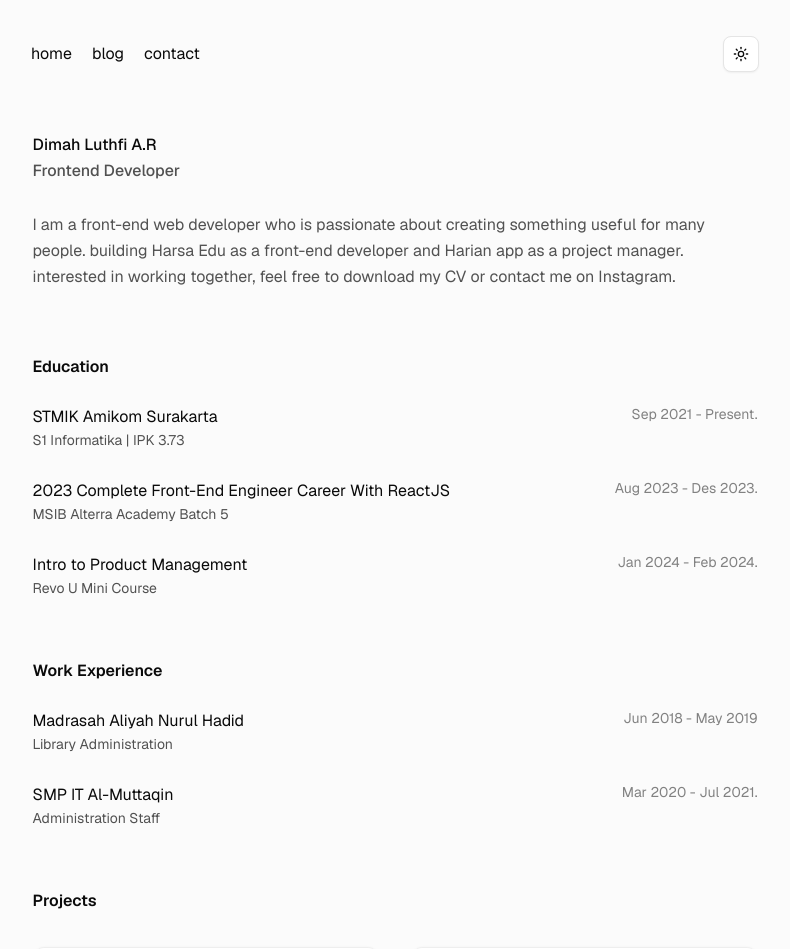
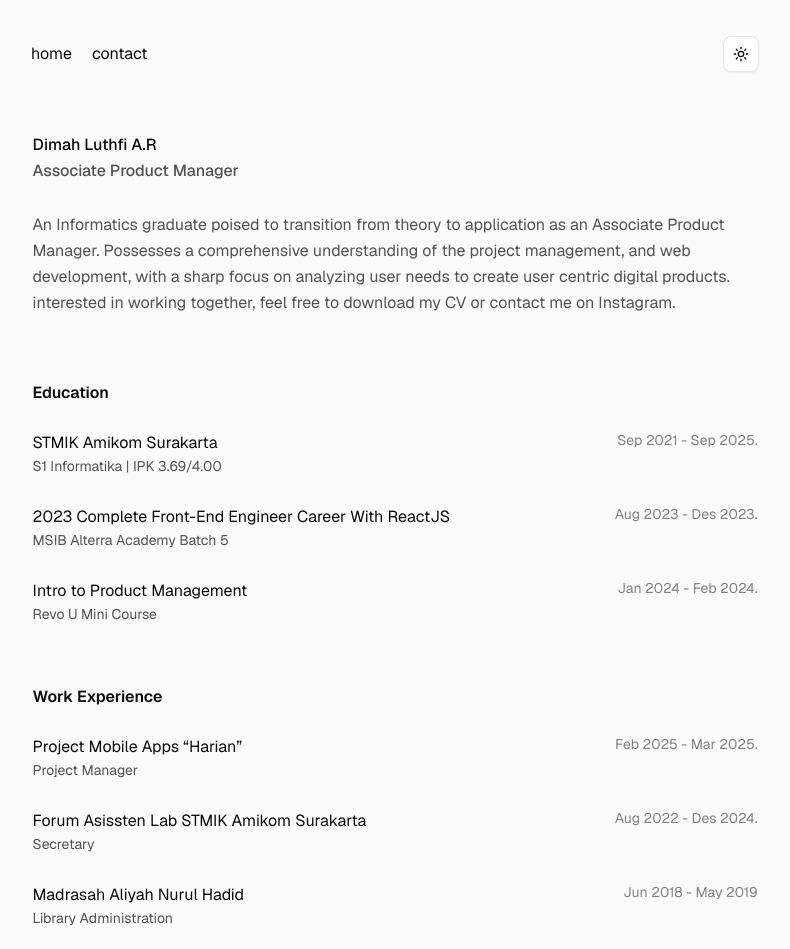
Before and after one commit to dimdimah/dimah-com, a Next.js app: page / in a window 1280 px wide. Shown: the top 949 px of the page, without its empty margins (245-1035 px from the left). Built offline with nearby package versions, Linux system fonts and the light colour scheme.

Commit message:
fix: ganti riwayat pendidikan

```diff
--- /dev/null
+++ b/src/app/experiences/[id]/page.jsx
@@ -0,0 +1,15 @@
+import React from "react";
+
+const page = async ({ params }) => {
+  const { id } = params;
+
+  return (
+    <>
+      <main className="container max-w-[725px] leading-relaxed antialiased h-screen">
+        <h1>last chapter {id} </h1>
+      </main>
+    </>
+  );
+};
+
+export default page;
--- a/src/app/layout.jsx
+++ b/src/app/layout.jsx
@@ -16,8 +16,8 @@ const geistMono = Geist_Mono({
 });
 
 export const metadata = {
-  title: "Dimah Luthfi - Frontend Web Developer",
-  description: "web portofolio dimah luthfi",
+  title: "Dimah Luthfi - Associate Product Manager",
+  description: "dimah luthfi website portfolio",
   icons: {
     icon: "/icon-dimah.png",
   },
@@ -28,7 +28,7 @@ export default function RootLayout({ children }) {
     <>
       <html lang="en" className={geistSans.className} suppressHydrationWarning>
         <head />
-        <body>
+        <body suppressHydrationWarning>
           <ThemeProvider
             attribute="class"
             defaultTheme="system"
@@ -41,9 +41,6 @@ export default function RootLayout({ children }) {
                   <div className="flex gap-5 items-center text-base">
                     <Link href={"/"} className="hover:text-lime-700">
                       home
-                    </Link>
-                    <Link href={"/blog"} className="hover:text-lime-700">
-                      blog
                     </Link>
                     <Link href={"/contact"} className="hover:text-lime-700">
                       contact
--- a/src/data/home.js
+++ b/src/data/home.js
@@ -1,18 +1,18 @@
 export const profileData = {
   name: "Dimah Luthfi A.R",
-  position: "Frontend Developer",
-  description: `I am a front-end web developer who is passionate about creating something useful for many people. building Harsa Edu as a front-end developer and Harian app as a project manager. interested in working together, feel free to download my CV  or contact me on Instagram.`,
+  position: "Associate Product Manager",
+  description: `An Informatics graduate poised to transition from theory to application as an Associate Product Manager. Possesses a comprehensive understanding of the project management, and web development, with a sharp focus on analyzing user needs to create user centric digital products. interested in working together, feel free to download my CV  or contact me on Instagram.`,
   links: [
     { text: "Instagram.", url: "https://www.instagram.com/dim.dimmm_/" },
-    { text: "CV", url: "/cv.pdf" },
+    { text: "CV", url: "/pm.pdf" },
   ],
 };
 
 export const educationData = [
   {
     institution: "STMIK Amikom Surakarta",
-    duration: "Sep 2021 - Present.",
-    description: "S1 Informatika | IPK 3.73",
+    duration: "Sep 2021 - Sep 2025.",
+    description: "S1 Informatika | IPK 3.69/4.00",
     url: "/",
   },
   {
@@ -30,6 +30,18 @@ export const educationData = [
 ];
 
 export const experienceData = [
+  {
+    institution: "Project Mobile Apps “Harian”",
+    duration: "Feb 2025 - Mar 2025.",
+    description: "Project Manager",
+    url: "https://github.com/ferikw/Harian",
+  },
+  {
+    institution: "Forum Asissten Lab STMIK Amikom Surakarta",
+    duration: "Aug 2022 - Des 2024.",
+    description: "Secretary",
+    url: "https://foras.netlify.app/",
+  },
   {
     institution: "Madrasah Aliyah Nurul Hadid",
     duration: "Jun 2018 - May 2019",
```
Also changed, not shown: 1 other file (tests, documents, lock files or other folders).
